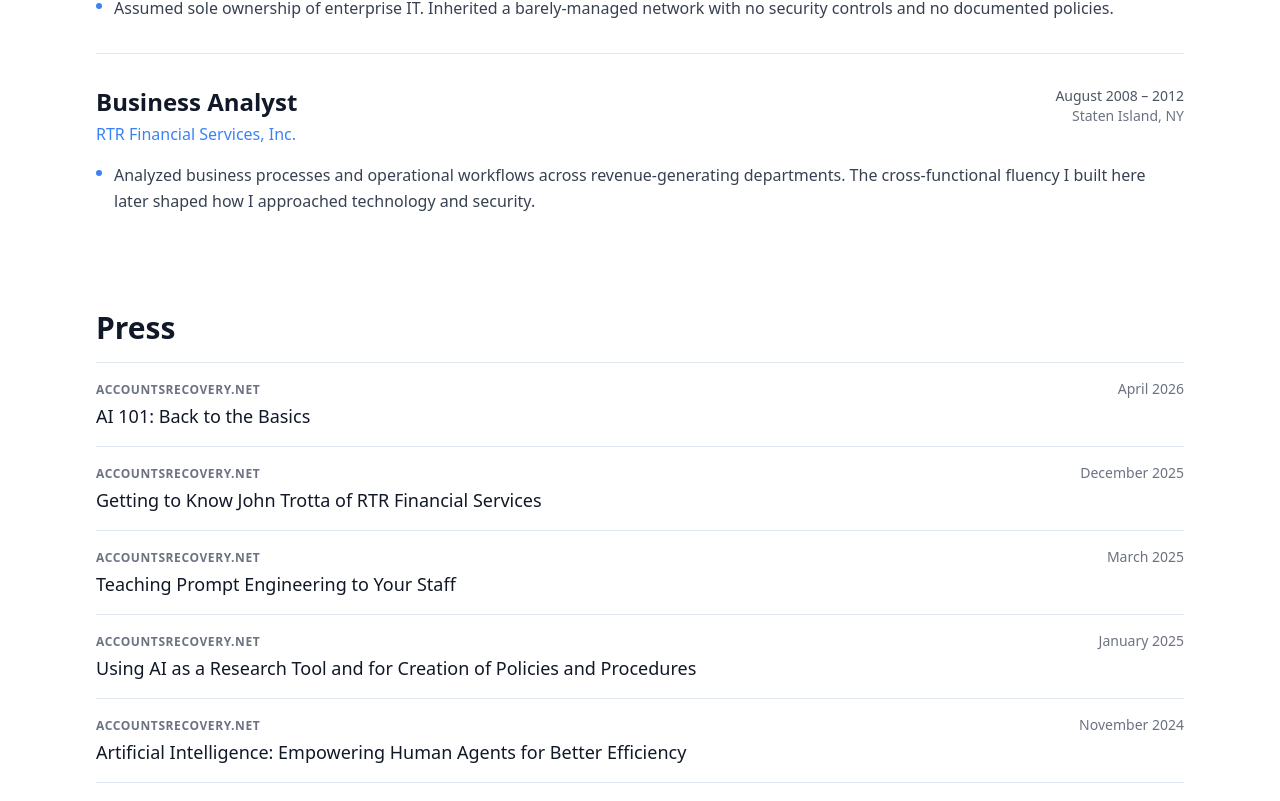
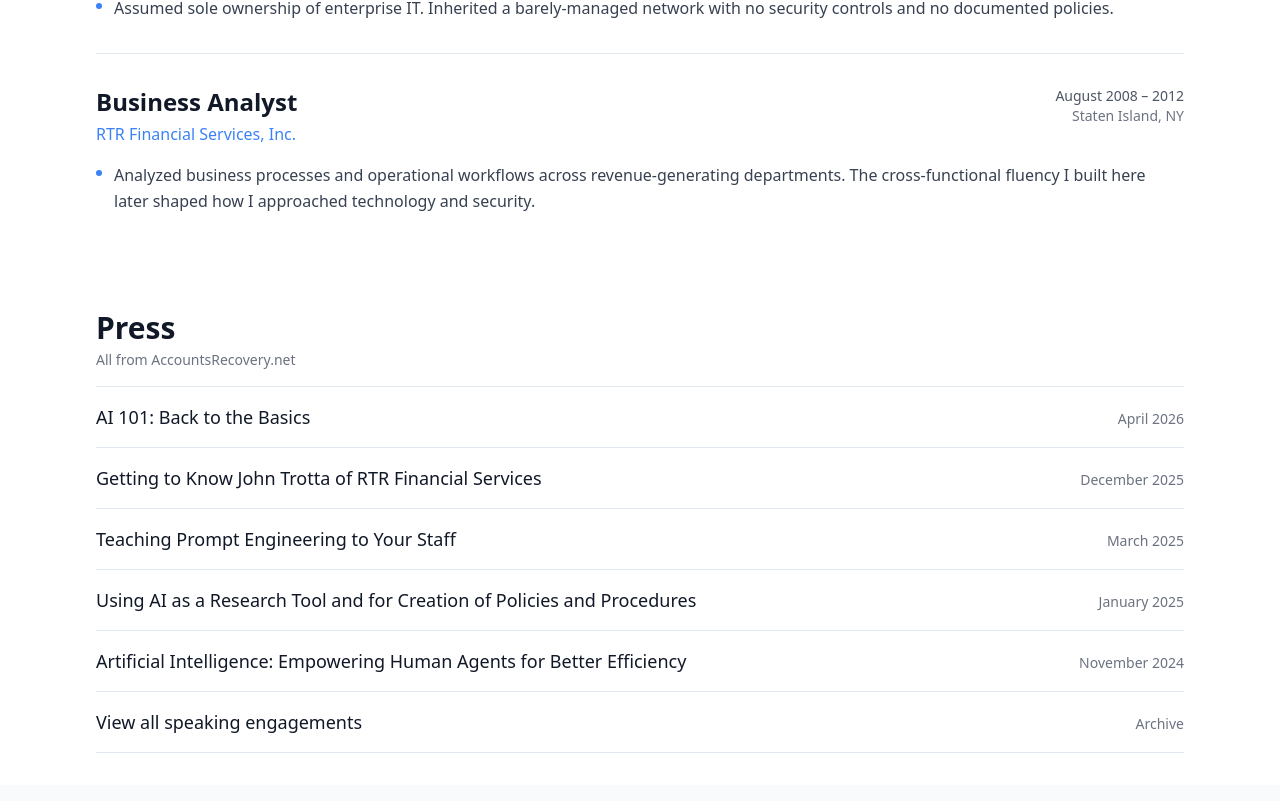
Before and after one commit to johntrottadev/jtrotta.dev, a Next.js app: page / in a window 1280 px wide. Shown: the part 1990-2791 px from the top of the page. Built offline with nearby package versions, Linux system fonts and the light colour scheme.

Commit message:
Press: hoist publication out of rows when single source; nav: Technology to Tools to better pair with What I Build With

```diff
--- a/src/components/Navigation.tsx
+++ b/src/components/Navigation.tsx
@@ -10,7 +10,7 @@
   { label: "Certifications", href: "#certifications" },
   { label: "Education", href: "#education" },
   { label: "Projects", href: "#projects" },
-  { label: "Technology", href: "#stack" },
+  { label: "Tools", href: "#stack" },
   { label: "Contact", href: "#contact" },
 ] as const;
 
--- a/src/components/Press.tsx
+++ b/src/components/Press.tsx
@@ -3,12 +3,23 @@
 export default function Press() {
   if (resumeData.press.length === 0) return null;
 
+  const uniquePublications = Array.from(
+    new Set(resumeData.press.map((p) => p.publication))
+  );
+  const singlePublication =
+    uniquePublications.length === 1 ? uniquePublications[0] : null;
+
   return (
     <section id="press" className="py-6 sm:py-8 bg-white">
       <div className="max-w-6xl mx-auto px-4 sm:px-6 lg:px-8">
-        <h2 className="text-2xl sm:text-3xl font-bold text-gray-900 mb-4">
+        <h2 className="text-2xl sm:text-3xl font-bold text-gray-900 mb-1">
           Press
         </h2>
+        {singlePublication && (
+          <p className="text-sm text-gray-500 mb-4">
+            All from {singlePublication}
+          </p>
+        )}
 
         <ul className="divide-y divide-section-border border-y border-section-border">
           {resumeData.press.map((item) => (
@@ -20,10 +31,16 @@
                 className="group flex flex-col sm:flex-row sm:items-baseline sm:justify-between gap-1 sm:gap-6 py-4 hover:bg-section-bg transition-colors -mx-2 px-2 rounded"
               >
                 <div className="flex-1 min-w-0">
-                  <p className="text-xs font-semibold text-gray-500 uppercase tracking-wider">
-                    {item.publication}
-                  </p>
-                  <p className="text-base sm:text-lg text-gray-900 group-hover:text-accent transition-colors mt-1">
+                  {!singlePublication && (
+                    <p className="text-xs font-semibold text-gray-500 uppercase tracking-wider">
+                      {item.publication}
+                    </p>
+                  )}
+                  <p
+                    className={`text-base sm:text-lg text-gray-900 group-hover:text-accent transition-colors ${
+                      !singlePublication ? "mt-1" : ""
+                    }`}
+                  >
                     {item.title}
                     <span
                       className="inline-block ml-2 text-accent opacity-0 group-hover:opacity-100 transition-opacity"
```
